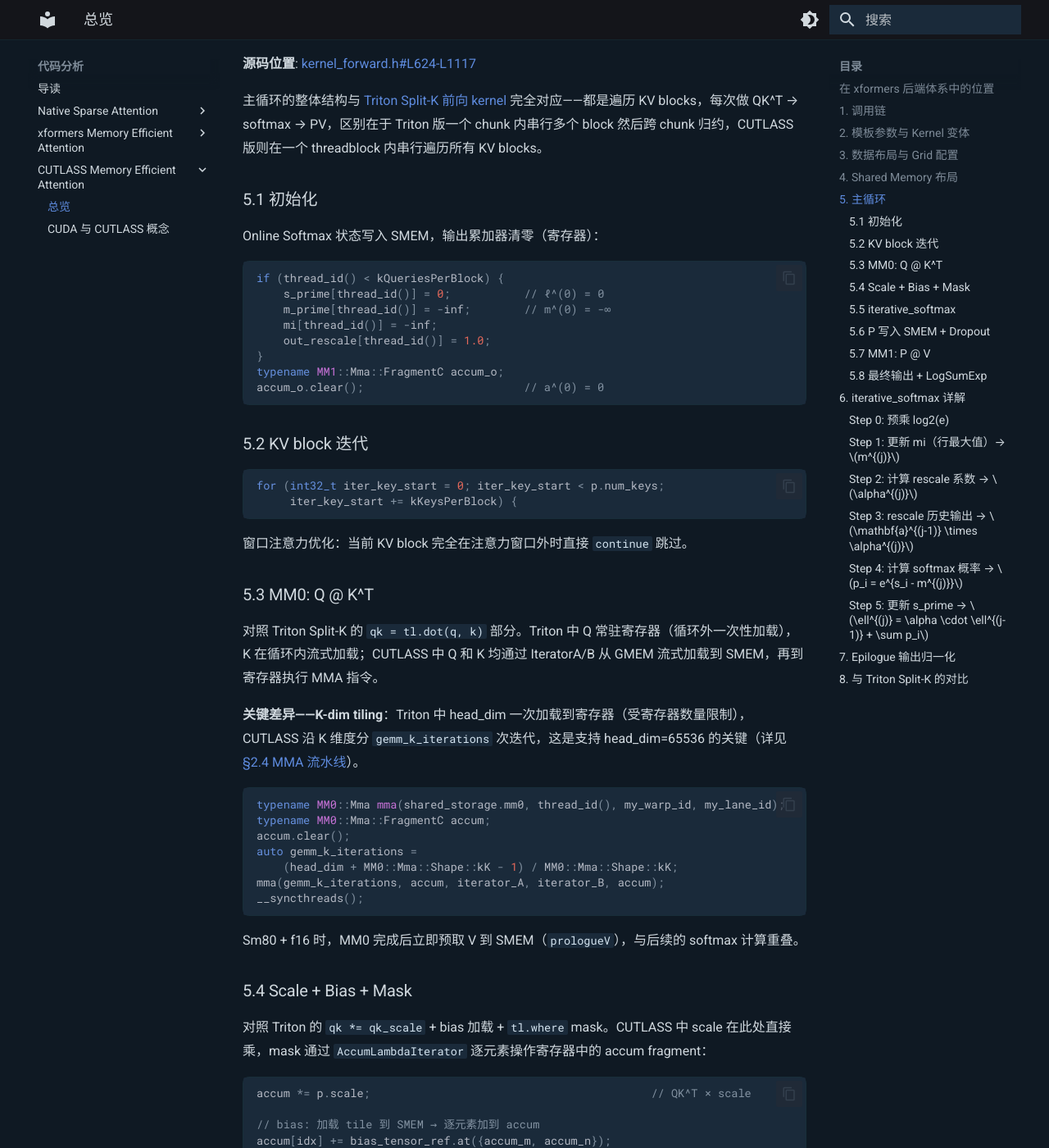
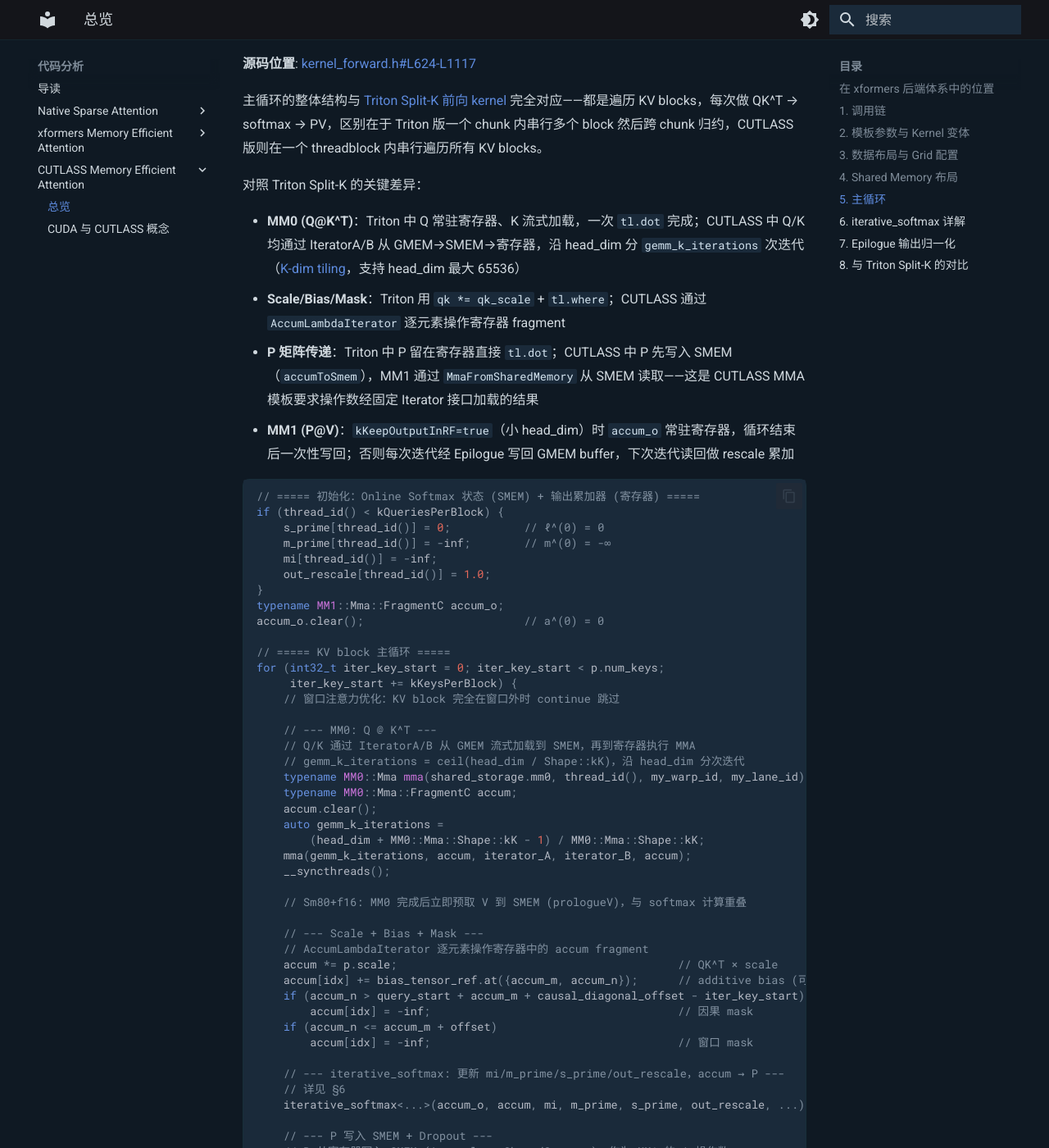
Before and after one commit to YouHuang67/paper-code-notes, an MkDocs documentation site: the page built from docs/code_analysis/cutlass_mem_eff_attention/00_overview.md, in a window 1280 px wide and 1400 px high, scrolled down 3905 px. Shown: the whole window at 82% size. Built offline with MkDocs 1.6.1 and Material for MkDocs 9.7.7, drawn with Linux system fonts in a browser that asks for light colours; some of the changed text lies outside the part shown.

Commit message:
refactor: merge fragmented code blocks in cutlass analysis

````diff
--- a/docs/code_analysis/cutlass_mem_eff_attention/00_overview.md
+++ b/docs/code_analysis/cutlass_mem_eff_attention/00_overview.md
@@ -137,11 +137,15 @@ union (分时复用):
 
 主循环的整体结构与 [Triton Split-K 前向 kernel](../xformers_memory_efficient_attention/00_overview.md#2-前向-kernel) 完全对应——都是遍历 KV blocks，每次做 QK^T → softmax → PV，区别在于 Triton 版一个 chunk 内串行多个 block 然后跨 chunk 归约，CUTLASS 版则在一个 threadblock 内串行遍历所有 KV blocks。
 
-### 5.1 初始化
+对照 Triton Split-K 的关键差异：
 
-Online Softmax 状态写入 SMEM，输出累加器清零（寄存器）：
+- **MM0 (Q@K^T)**：Triton 中 Q 常驻寄存器、K 流式加载，一次 `tl.dot` 完成；CUTLASS 中 Q/K 均通过 IteratorA/B 从 GMEM→SMEM→寄存器，沿 head_dim 分 `gemm_k_iterations` 次迭代（[K-dim tiling](01_cuda_cutlass_concepts.md#24-mma-流水线)，支持 head_dim 最大 65536）
+- **Scale/Bias/Mask**：Triton 用 `qk *= qk_scale` + `tl.where`；CUTLASS 通过 `AccumLambdaIterator` 逐元素操作寄存器 fragment
+- **P 矩阵传递**：Triton 中 P 留在寄存器直接 `tl.dot`；CUTLASS 中 P 先写入 SMEM（`accumToSmem`），MM1 通过 `MmaFromSharedMemory` 从 SMEM 读取——这是 CUTLASS MMA 模板要求操作数经固定 Iterator 接口加载的结果
+- **MM1 (P@V)**：`kKeepOutputInRF=true`（小 head_dim）时 `accum_o` 常驻寄存器，循环结束后一次性写回；否则每次迭代经 Epilogue 写回 GMEM buffer，下次迭代读回做 rescale 累加
 
 ```cpp
+// ===== 初始化：Online Softmax 状态 (SMEM) + 输出累加器 (寄存器) =====
 if (thread_id() < kQueriesPerBlock) {
     s_prime[thread_id()] = 0;           // ℓ^(0) = 0
     m_prime[thread_id()] = -inf;        // m^(0) = -∞
@@ -150,105 +154,69 @@ if (thread_id() < kQueriesPerBlock) {
 }
 typename MM1::Mma::FragmentC accum_o;
 accum_o.clear();                        // a^(0) = 0
-```
 
-### 5.2 KV block 迭代
-
-```cpp
+// ===== KV block 主循环 =====
 for (int32_t iter_key_start = 0; iter_key_start < p.num_keys;
      iter_key_start += kKeysPerBlock) {
-```
+    // 窗口注意力优化：KV block 完全在窗口外时 continue 跳过
 
-窗口注意力优化：当前 KV block 完全在注意力窗口外时直接 `continue` 跳过。
+    // --- MM0: Q @ K^T ---
+    // Q/K 通过 IteratorA/B 从 GMEM 流式加载到 SMEM，再到寄存器执行 MMA
+    // gemm_k_iterations = ceil(head_dim / Shape::kK)，沿 head_dim 分次迭代
+    typename MM0::Mma mma(shared_storage.mm0, thread_id(), my_warp_id, my_lane_id);
+    typename MM0::Mma::FragmentC accum;
+    accum.clear();
+    auto gemm_k_iterations =
+        (head_dim + MM0::Mma::Shape::kK - 1) / MM0::Mma::Shape::kK;
+    mma(gemm_k_iterations, accum, iterator_A, iterator_B, accum);
+    __syncthreads();
 
-### 5.3 MM0: Q @ K^T
+    // Sm80+f16: MM0 完成后立即预取 V 到 SMEM (prologueV)，与 softmax 计算重叠
 
-对照 Triton Split-K 的 `qk = tl.dot(q, k)` 部分。Triton 中 Q 常驻寄存器（循环外一次性加载），K 在循环内流式加载；CUTLASS 中 Q 和 K 均通过 IteratorA/B 从 GMEM 流式加载到 SMEM，再到寄存器执行 MMA 指令。
+    // --- Scale + Bias + Mask ---
+    // AccumLambdaIterator 逐元素操作寄存器中的 accum fragment
+    accum *= p.scale;                                          // QK^T × scale
+    accum[idx] += bias_tensor_ref.at({accum_m, accum_n});      // additive bias (可选)
+    if (accum_n > query_start + accum_m + causal_diagonal_offset - iter_key_start)
+        accum[idx] = -inf;                                     // 因果 mask
+    if (accum_n <= accum_m + offset)
+        accum[idx] = -inf;                                     // 窗口 mask
 
-**关键差异——K-dim tiling**：Triton 中 head_dim 一次加载到寄存器（受寄存器数量限制），CUTLASS 沿 K 维度分 `gemm_k_iterations` 次迭代，这是支持 head_dim=65536 的关键（详见 [§2.4 MMA 流水线](01_cuda_cutlass_concepts.md#24-mma-流水线)）。
+    // --- iterative_softmax: 更新 mi/m_prime/s_prime/out_rescale，accum → P ---
+    // 详见 §6
+    iterative_softmax<...>(accum_o, accum, mi, m_prime, s_prime, out_rescale, ...);
 
-```cpp
-typename MM0::Mma mma(shared_storage.mm0, thread_id(), my_warp_id, my_lane_id);
-typename MM0::Mma::FragmentC accum;
-accum.clear();
-auto gemm_k_iterations =
-    (head_dim + MM0::Mma::Shape::kK - 1) / MM0::Mma::Shape::kK;
-mma(gemm_k_iterations, accum, iterator_A, iterator_B, accum);
-__syncthreads();
-```
+    // --- P 写入 SMEM + Dropout ---
+    // P 从寄存器写入 SMEM (AccumulatorSharedStorage)，作为 MM1 的 A 操作数
+    // 可选 dropout: cuRAND Philox 生成器在 SMEM 上逐元素随机 mask
+    MM0::B2bGemm::accumToSmem(shared_storage.after_mm0.si, accum, ...);
+    __syncthreads();
 
-Sm80 + f16 时，MM0 完成后立即预取 V 到 SMEM（`prologueV`），与后续的 softmax 计算重叠。
+    // --- MM1: P @ V ---
+    // P 从 SMEM 读取 (MmaFromSharedMemory)，V 从 GMEM 流式加载
+    for (int blockN = 0; blockN < nBlockN; ++blockN) {
+        typename MM1::Mma mma_pv(
+            shared_storage.after_mm0.si.accum_ref(),       // A: P (SMEM)
+            shared_storage.after_mm0.mm1.operand_B_ref(),  // B staging area
+            thread_id(), my_warp_id, my_lane_id);
+        mma_pv(gemm_k_iterations, accum_o, iterator_V, accum_o);
 
-### 5.4 Scale + Bias + Mask
-
-对照 Triton 的 `qk *= qk_scale` + bias 加载 + `tl.where` mask。CUTLASS 中 scale 在此处直接乘，mask 通过 `AccumLambdaIterator` 逐元素操作寄存器中的 accum fragment：
-
-```cpp
-accum *= p.scale;                                          // QK^T × scale
-
-// bias: 加载 tile 到 SMEM → 逐元素加到 accum
-accum[idx] += bias_tensor_ref.at({accum_m, accum_n});
-
-// 因果 mask: 对角线右上方设为 -inf
-if (accum_n > query_start + accum_m + causal_diagonal_offset - iter_key_start)
-    accum[idx] = -inf;
-
-// 窗口 mask: 窗口外设为 -inf
-if (accum_n <= accum_m + offset)
-    accum[idx] = -inf;
-```
-
-### 5.5 iterative_softmax
-
-更新 `mi`, `m_prime`, `s_prime`, `out_rescale`，将 `accum` 转为 softmax 概率 P。详见 [§6](#6-iterative_softmax-详解)。
-
-```cpp
-iterative_softmax<...>(accum_o, accum, mi, m_prime, s_prime, out_rescale, ...);
-```
-
-### 5.6 P 写入 SMEM + Dropout
-
-softmax 概率 P 从寄存器写入 SMEM（`AccumulatorSharedStorage`），作为 MM1 的 A 操作数。可选 dropout 在 SMEM 上逐元素随机 mask（cuRAND Philox 生成器，每个元素映射到全局随机序列的确定位置）。
-
-```cpp
-MM0::B2bGemm::accumToSmem(shared_storage.after_mm0.si, accum, ...);
-__syncthreads();
-```
-
-### 5.7 MM1: P @ V
-
-对照 Triton 的 `acc += tl.dot(p, v)`。**关键差异**：Triton 中 P 在 `exp2` 后留在寄存器直接做 `tl.dot`；CUTLASS 中 P 先写入 SMEM，MM1 通过 `MmaFromSharedMemory` 从 SMEM 读取——这是 CUTLASS MMA 模板要求操作数通过固定 Iterator 接口加载的结果。
-
-```cpp
-for (int blockN = 0; blockN < nBlockN; ++blockN) {
-    typename MM1::Mma mma_pv(
-        shared_storage.after_mm0.si.accum_ref(),      // A: P (SMEM)
-        shared_storage.after_mm0.mm1.operand_B_ref(),  // B staging area
-        thread_id(), my_warp_id, my_lane_id);
-    mma_pv(gemm_k_iterations, accum_o, iterator_V, accum_o);
-
-    if (!kKeepOutputInRF) {
-        // Epilogue: rescale + 写回 GMEM buffer（详见 §7）
+        if (!kKeepOutputInRF) {
+            // Epilogue: rescale + 写回 GMEM buffer (详见 §7)
+        }
     }
 }
-```
 
-`kKeepOutputInRF=true` 时 `accum_o` 累加在寄存器，循环结束后一次性写回；否则每次迭代经 Epilogue 写回 GMEM buffer（`output_accum_ptr`），下次迭代读回做 rescale 累加。
-
-### 5.8 最终输出 + LogSumExp
-
-`kKeepOutputInRF` 路径：全部 KV 迭代结束后调用一次 Epilogue，执行 `output = accum_o / s_prime`：
-
-```cpp
+// ===== 最终输出 =====
+// kKeepOutputInRF 路径：全部 KV 迭代结束后调用一次 Epilogue
+// 执行 output = accum_o / s_prime
 if (kKeepOutputInRF) {
     EpilogueOutputOp rescale(s_prime, out_rescale);
     epilogue(rescale, dest_iter, accum_o);
 }
-```
 
-LogSumExp 计算（对照 Triton 完全相同：`lse = (log2(l_i) + m_i) / log2e`）：
-
-```cpp
+// ===== LogSumExp =====
+// 对照 Triton 完全相同：lse = m_i / log2e + log(l_i)
 if (p.logsumexp_ptr && thread_id() < kQueriesPerBlock) {
     p.logsumexp_ptr[thread_id()] =
         mi[thread_id()] / kLog2e + cutlass::fast_log(s_prime[thread_id()]);
@@ -273,22 +241,26 @@ if (p.logsumexp_ptr && thread_id() < kQueriesPerBlock) {
 
 核心区别：Triton 中所有状态都在**寄存器**（每个 program 独立），CUTLASS 中 `mi/m_prime/s_prime/out_rescale` 在 **Shared Memory**（block 内跨 warp 共享），需要 `__syncthreads()` 和 `atomicMaxFloat` 协调。
 
-对照数学公式（[§1.2](../xformers_memory_efficient_attention/00_overview.md#12-online-softmaxflashattention)）：$m^{(j)} = \max(m^{(j-1)}, \max_i s_i)$，$\alpha^{(j)} = e^{m^{(j-1)} - m^{(j)}}$，$p_i = e^{s_i - m^{(j)}}$，$\ell^{(j)} = \alpha \cdot \ell^{(j-1)} + \sum p_i$。
+对照数学公式（[§1.2](../xformers_memory_efficient_attention/00_overview.md#12-online-softmaxflashattention)）：
 
-### Step 0: 预乘 log2(e)
+$$m^{(j)} = \max(m^{(j-1)},\; \max_i s_i)$$
 
-后续全部使用 `exp2f` 替代 `expf`（[GPU 原生指令](01_cuda_cutlass_concepts.md#17-exp2f-vs-expf)）：
+$$\alpha^{(j)} = e^{m^{(j-1)} - m^{(j)}}$$
+
+$$p_i = e^{s_i - m^{(j)}}$$
+
+$$\ell^{(j)} = \alpha \cdot \ell^{(j-1)} + \sum p_i$$
+
+后续全部使用 `exp2f` 替代 `expf`（[GPU 原生指令](01_cuda_cutlass_concepts.md#17-exp2f-vs-expf)），预乘 `kLog2e = 1.4426950408889634`，利用 $e^x = 2^{x \cdot \log_2 e}$。
 
 ```cpp
+// ===== 预乘 log2(e)：后续全部使用 exp2f =====
 constexpr float kLog2e = 1.4426950408889634074;
 frag = cutlass::multiplies<Fragment>()(scaling * kLog2e, frag);
-```
 
-### Step 1: 更新 mi（行最大值）→ $m^{(j)}$
-
-每个 warp 内各线程持有 accum 的不同列，先在 warp 内求局部 max，再用 [`atomicMaxFloat`](01_cuda_cutlass_concepts.md#15-浮点原子操作-trick) 跨 warp 归约到 SMEM `mi[row]`：
-
-```cpp
+// ===== 更新 mi（行最大值）→ m^(j) =====
+// 每个 warp 内各线程持有 accum 的不同列，先 warp 内求局部 max
+// 再用 atomicMaxFloat 跨 warp 归约到 SMEM mi[row]
 LambdaIterator::iterateRows(lane_offset,
     [&](int accum_m) { max = -inf; },
     [&](int accum_m, int accum_n, int idx) {
@@ -296,13 +268,9 @@ LambdaIterator::iterateRows(lane_offset,
     },
     [&](int accum_m) { atomicMaxFloat(&mi[accum_m], max); });
 __syncthreads();
-```
 
-### Step 2: 计算 rescale 系数 → $\alpha^{(j)}$
-
-只需 `kLinesPerWarp` 个线程处理（每个 warp 负责几行），更新 `out_rescale` 和 `s_prime`：
-
-```cpp
+// ===== 计算 rescale 系数 → α^(j) = exp2(m^(j-1) - m^(j)) =====
+// 只需 kLinesPerWarp 个线程处理（每个 warp 负责几行）
 if (lane_id < kLinesPerWarp) {
     int id = warp_id * kLinesPerWarp + lane_id;
     bool changed = m_prime[id] < mi[id];
@@ -314,32 +282,20 @@ if (lane_id < kLinesPerWarp) {
     }
 }
 __syncthreads();
-```
 
-### Step 3: rescale 历史输出 → $\mathbf{a}^{(j-1)} \times \alpha^{(j)}$
-
-仅在 `kKeepOutputInRF` 且非首次迭代时执行（否则 rescale 在 Epilogue 中处理）：
-
-```cpp
+// ===== rescale 历史输出 → a^(j-1) × α^(j) =====
+// 仅在 kKeepOutputInRF 且非首次迭代时执行（否则 rescale 在 Epilogue 中处理）
 if (kKeepOutputInRF && !is_first) {
     frag_o[idx] = frag_o[idx] * out_rescale[accum_m];
 }
-```
 
-### Step 4: 计算 softmax 概率 → $p_i = e^{s_i - m^{(j)}}$
+// ===== 计算 softmax 概率 → p_i = exp2(s_i - m^(j)) =====
+// 超出 max_col 的位置设为 0（边界处理）
+frag[idx] = (accum_n < max_col) ? exp2f(frag[idx] - mi_row) : 0.0f;
 
-超出 `max_col` 的位置设为 0（边界处理）：
-
-```cpp
-frag[idx] = (accum_n < max_col) ? exp2f(frag[idx] - mi_row) : 0.0f;
-```
-
-### Step 5: 更新 s_prime → $\ell^{(j)} = \alpha \cdot \ell^{(j-1)} + \sum p_i$
-
-先 warp 内 reduce 求 `total_row`（同一行各列的 p 之和），存入 `addition_storage`，然后跨 warp 汇总：
-
-```cpp
-// warp 内归约
+// ===== 更新 s_prime → ℓ^(j) = α · ℓ^(j-1) + Σp_i =====
+// 先 warp 内 reduce 求 total_row（同一行各列的 p 之和）
+// 存入 addition_storage，然后跨 warp 汇总
 LambdaIterator::iterateRows(...,
     [&](int accum_m, int accum_n, int idx) { total_row += frag[idx]; },
     [&](int accum_m) {
@@ -349,7 +305,7 @@ LambdaIterator::iterateRows(...,
     });
 __syncthreads();
 
-// 跨 warp 汇总
+// 跨 warp 汇总到 s_prime，同时推进 m_prime ← mi
 if (lane_id < kLinesPerWarp) {
     accum_t total_row = s_prime[id];
     for (int i = 0; i < MM0::MmaCore::WarpCount::kN; ++i)
````
